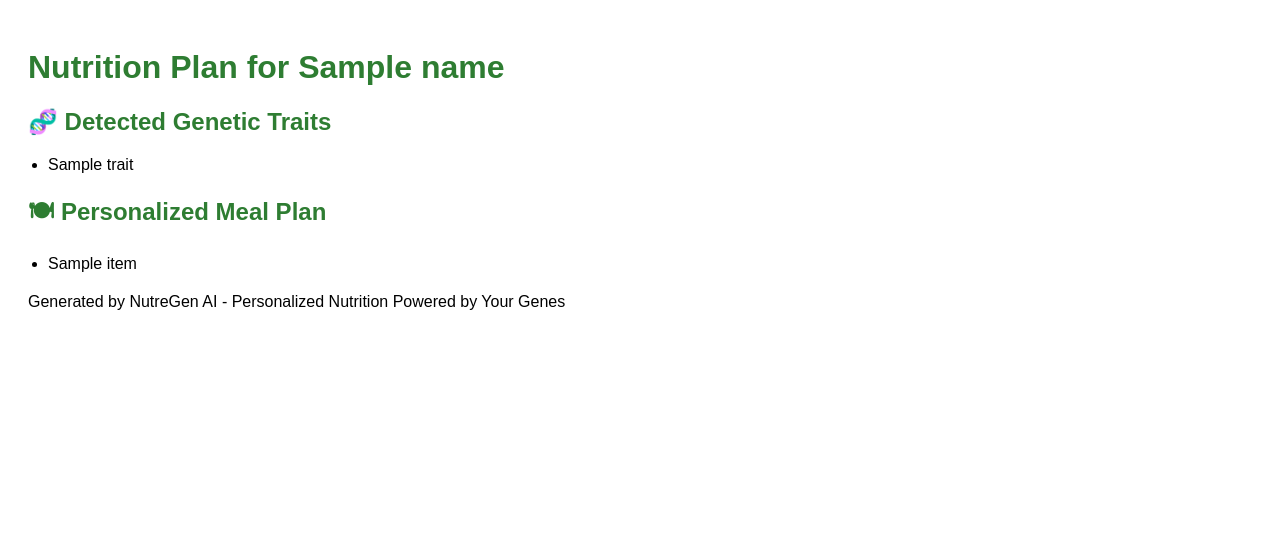
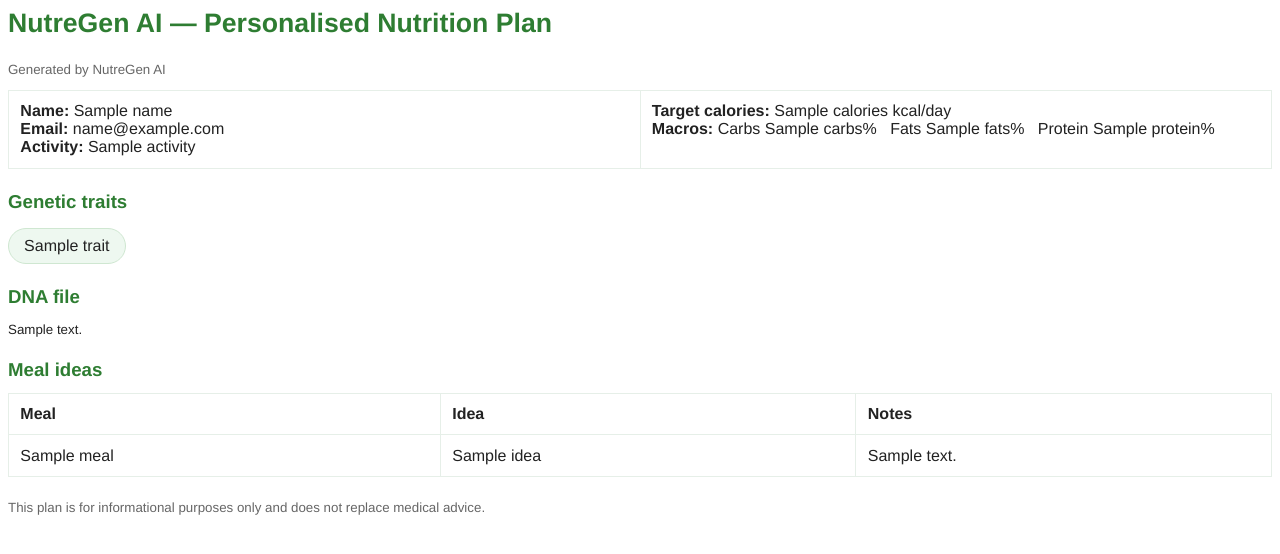
Before and after one commit to sureshadapa11/nutregen-ai, a Flask app: template templates/pdf_template.html in a window 1280 px wide. Shown: the top 554 px of the page. Run offline with Flask 3, Linux system fonts and the light colour scheme; the template is opened without the code that fills it: most values are stand-ins (such as "Sample title", 1, 10 or a date in 2020).

Commit message:
pdf_template.html

```diff
--- a/templates/pdf_template.html
+++ b/templates/pdf_template.html
@@ -1,47 +1,64 @@
-<!DOCTYPE html>
+<!doctype html>
 <html>
 <head>
-    <meta charset="utf-8">
-    <title>Nutrition Plan PDF</title>
-    <style>
-        body {
-            font-family: Arial, sans-serif;
-            padding: 20px;
-            background: #ffffff;
-        }
-        h1, h2 {
-            color: #2e7d32;
-        }
-        .section {
-            margin-bottom: 20px;
-        }
-        ul {
-            margin: 0;
-            padding-left: 20px;
-        }
-    </style>
+  <meta charset="utf-8">
+  <title>NutreGen AI — Personalised Plan</title>
+  <style>
+    @page { size: A4; margin: 20mm; }
+    body { font-family: Helvetica, Arial, sans-serif; font-size: 12pt; color: #222; }
+    h1 { font-size: 20pt; color: #2e7d32; margin: 0 0 6mm 0; }
+    h2 { font-size: 14pt; color: #2e7d32; margin: 6mm 0 3mm; }
+    .muted { color: #666; }
+    .pill { display: inline-block; border: 1px solid #cfe7d1; background: #eef8f0; border-radius: 999px; padding: 2mm 4mm; margin: 1mm 1mm 0 0; }
+    table { width: 100%; border-collapse: collapse; margin-top: 3mm; }
+    th, td { border: 1px solid #e6efe8; padding: 3mm; text-align: left; vertical-align: top; }
+    .grid { width: 100%; }
+    .grid td { width: 50%; }
+    .small { font-size: 10pt; }
+  </style>
 </head>
 <body>
-    <h1>Nutrition Plan for {{ name }}</h1>
+  <h1>NutreGen AI — Personalised Nutrition Plan</h1>
+  <p class="muted small">Generated by NutreGen AI</p>
 
-    <div class="section">
-        <h2>🧬 Detected Genetic Traits</h2>
-        <ul>
-            {% for trait in traits %}
-            <li>{{ trait }}</li>
-            {% endfor %}
-        </ul>
-    </div>
+  <table class="grid">
+    <tr>
+      <td>
+        <strong>Name:</strong> {{ name }}<br/>
+        <strong>Email:</strong> {{ email }}<br/>
+        <strong>Activity:</strong> {{ activity }}<br/>
+      </td>
+      <td>
+        <strong>Target calories:</strong> {{ calories }} kcal/day<br/>
+        <strong>Macros:</strong> Carbs {{ macros.carbs }}% &nbsp; Fats {{ macros.fats }}% &nbsp; Protein {{ macros.protein }}%<br/>
+      </td>
+    </tr>
+  </table>
 
-    <div class="section">
-        <h2>🍽 Personalized Meal Plan</h2>
-        <ul>
-            {% for item in meal_plan %}
-            <li>{{ item }}</li>
-            {% endfor %}
-        </ul>
-    </div>
+  <h2>Genetic traits</h2>
+  {% if traits and traits|length %}
+    {% for t in traits %}<span class="pill">{{ t }}</span>{% endfor %}
+  {% else %}
+    <p class="muted">None provided</p>
+  {% endif %}
 
-    <p>Generated by NutreGen AI - Personalized Nutrition Powered by Your Genes</p>
+  <h2>DNA file</h2>
+  <p class="small">{{ dna_summary }}</p>
+
+  <h2>Meal ideas</h2>
+  <table>
+    <tr><th>Meal</th><th>Idea</th><th>Notes</th></tr>
+    {% for m in plan %}
+      <tr>
+        <td>{{ m.meal }}</td>
+        <td>{{ m.idea }}</td>
+        <td>{{ m.notes }}</td>
+      </tr>
+    {% endfor %}
+  </table>
+
+  <p class="small muted" style="margin-top: 6mm;">
+    This plan is for informational purposes only and does not replace medical advice.
+  </p>
 </body>
 </html>
```
